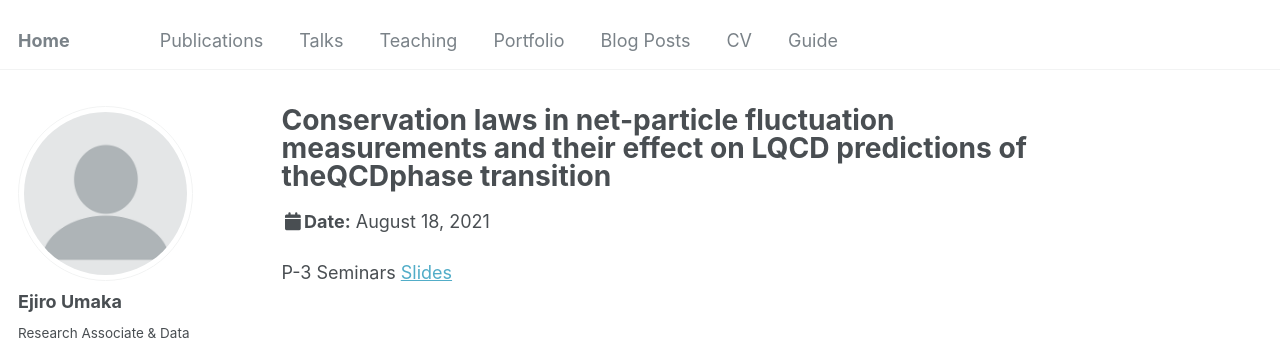
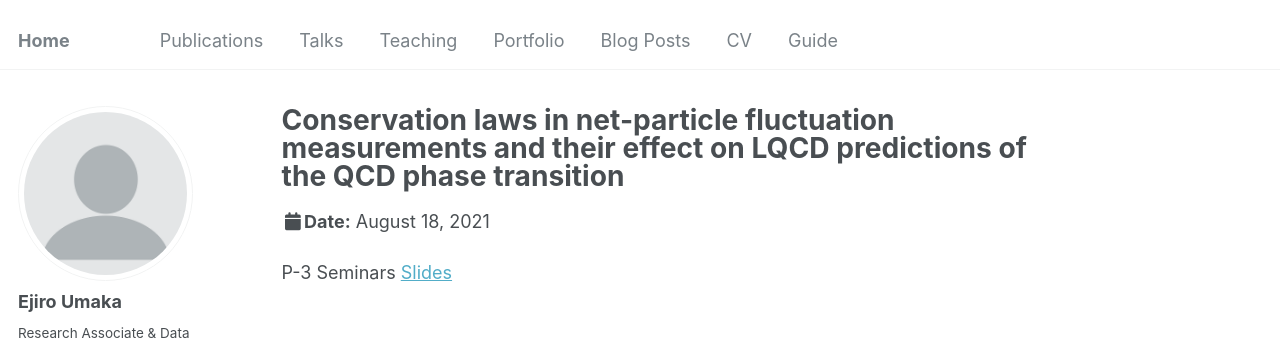
Before and after one commit to eumaka/eumaka.github.io, a Jekyll site: the page built from _talks/2021-08-18.md, in a window 1280 px wide and 991 px high. Shown: the top 346 px of the window. Built offline with Jekyll 4.4.1, drawn with Linux system fonts in a browser that asks for light colours; some web fonts are replaced.

Commit message:
Update 2021-08-18.md

```diff
--- a/_talks/2021-08-18.md
+++ b/_talks/2021-08-18.md
@@ -1,6 +1,6 @@
 ---
 title: "Conservation laws in net-particle fluctuation measurements and their effect on LQCD predictions
-of theQCDphase transition"
+of the QCD phase transition"
 collection: talks
 type: "Seminar"
 permalink: /talks/2021-08-18
```
